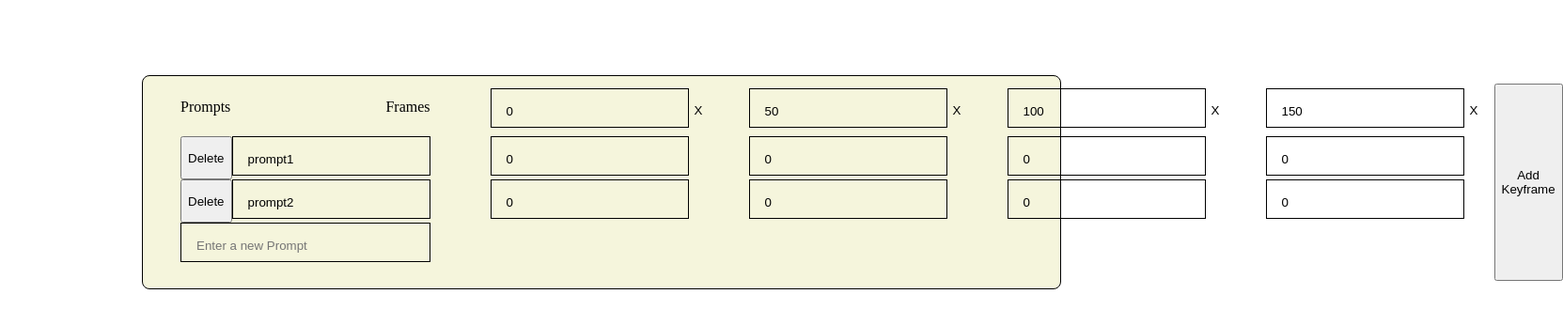
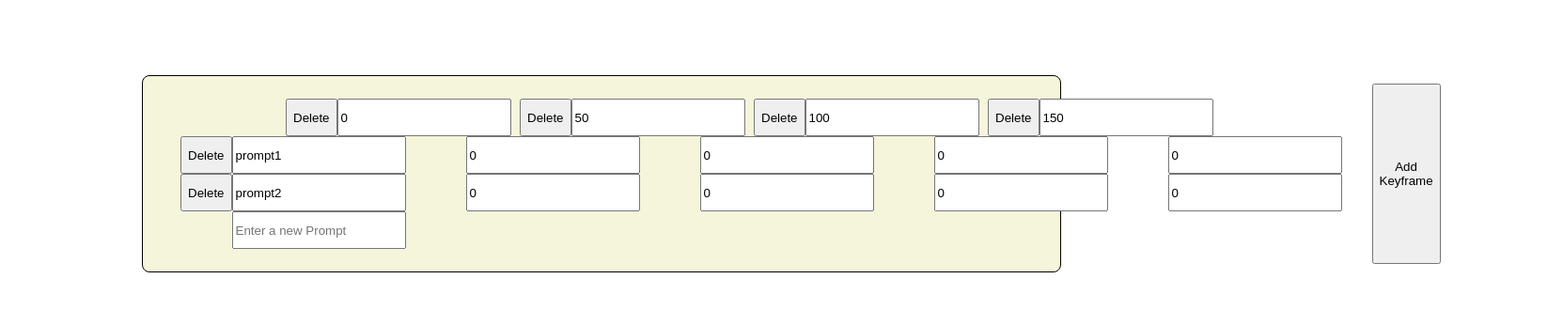
Before and after one commit to nenomancer/ai-anim-app, a React (Create React App) app: page / in a window 1280 px wide. Shown: the top 346 px of the page at 94% size, 1663 px wide, since content can reach past the window. Built offline with nearby package versions, Linux system fonts and the light colour scheme.

Commit message:
Prompt component functionality improvement, styling changes

```diff
--- a/src/components/AnimationTable.css
+++ b/src/components/AnimationTable.css
@@ -1,10 +1,17 @@
+body {
+  margin: 0;
+  padding: 0;
+  -moz-box-sizing: border-box;
+  box-sizing: border-box;
+}
+
 .container {
   background-color: beige;
   max-width: 960px;
   margin: 5rem auto;
-    padding: .5rem;
+  padding: 0.5rem;
   border: 1px solid black;
-    border-radius: .5rem;
+  border-radius: 0.5rem;
   display: flex;
 }
 
@@ -16,54 +23,53 @@
   align-items: center;
 }
 
-.keyframe-help > button {
-    background: transparent;
-    border: none;
-    cursor: pointer;
-}
-
-.keyframe-help > button:hover{
-    background-color: #d3d3d3;
-
-}
-
-.prompts-column, .keyframe-column {
+.prompts-column,
+.keyframe-column {
   display: flex;
   flex-direction: column;
   padding: 1rem 2rem;
 }
 
-.prompts-container, .keyframe-container {
-    margin-top: 1rem;
+.prompts-container,
+.keyframe-container {
+  /* margin-top: 1rem; */
 }
 
 .prompt {
   display: flex;
+  /* background-color: red; */
 }
 
-.inline-data {
-    height: 1.5rem;
-    padding: .5rem;
-    margin-bottom: .25rem;
-    border: 1px solid black;
+.prompts-new {
+  /* background-color: red; */
+  /* justify-self: flex-end; */
+  /* align-self: flex-end; */
 }
 
-.prompts-help, .keyframe-help {
-    height: 1.5rem;
-    display: flex;
-    justify-content: space-between;
+.btn-delete {
+  cursor: pointer;
 }
 
-input {
-    background-color: transparent;
-    border: none;
-    padding: 8px;
+.keyframe-column .btn-delete {
+    height: 100%;
 }
 
-input:hover {
+.inline-data,
+.prompts-help,
+.keyframe-help {
+  display: flex;
+  height: 40px;
+  justify-content: flex-end;
+}
+
+.inline-data input {
+    cursor: pointer;
+}
+
+/* input:hover {
   background-color: #d3d3d3;
   cursor: pointer;
-}
+} */
 
 /* Chrome, Safari, Edge, Opera */
 input::-webkit-outer-spin-button,
@@ -73,6 +79,6 @@ input::-webkit-inner-spin-button {
 }
 
 /* Firefox */
-input[type=number] {
+input[type="number"] {
   -moz-appearance: textfield;
 }
--- a/src/components/AnimationTable.jsx
+++ b/src/components/AnimationTable.jsx
@@ -15,6 +15,10 @@ const AnimationTable = () => {
     }
   });
 
+  // STATE TO KEEP TRACK OF INDIVIDUAL PROMPT TEXT
+  // THIS NEEDS TO BE WORKED ON
+  const [promptText, setPromptText] = useState("");
+
   // SAVE PROMPTS TO LOCAL STORAGE:
   useEffect(() => {
     localStorage.setItem("prompts", JSON.stringify(prompts));
@@ -22,12 +26,12 @@ const AnimationTable = () => {
 
   // DELETE PROMPT
   const deletePromptHandler = (selectedIndex) => {
-    // FILTER OUT THE SELECTED PROMPT
-    console.log(selectedIndex);
-    console.log(prompts[selectedIndex]);
+    // NEW ARRAY FOR FILTERED PROMPTS
     const filteredPrompts = [];
+    // ITERATE THROUGH ALL PROMPTS
     for (let i = 0; i < prompts.length; i++) {
       if (i !== selectedIndex) {
+        // ADD ALL PROMPTS EXCEPT SELECTED INTO NEW ARRAY
         filteredPrompts.push(prompts[i]);
       }
     }
@@ -49,7 +53,7 @@ const AnimationTable = () => {
   // SAVE KEYFRAMES TO LOCAL STORAGE
   useEffect(() => {
     localStorage.setItem("keyframes", JSON.stringify(keyframes));
-    // console.log("Keyframe has been changed");
+    console.log("Keyframe has been changed");
   }, [keyframes]);
 
   // ADD KEYFRAME
@@ -57,20 +61,28 @@ const AnimationTable = () => {
     // SPREAD PREVIOUS KEYFRAMES, SET NEW ONE AS 0
     const newKeyframe = keyframes[keyframes.length - 1];
     console.log(newKeyframe);
-    const newKeyframes = [...keyframes, "0"];
+    const newKeyframes = [...keyframes, "1"];
     setKeyframes(newKeyframes);
   };
 
   // DELETE KEYFRAME
   const deleteKeyframeHandler = (selectedKeyframe) => {
-    const filteredColumns = keyframes.filter((keyframe) => {
-      return selectedKeyframe !== keyframe;
-    });
-    // setKeyframes(filteredColumns);
+    const newKeyframes = [];
+    for (let i = 0; i < keyframes.length; i++) {
+      if (i !== selectedKeyframe) {
+        newKeyframes.push(keyframes[i]);
+      }
+    }
+
+    setKeyframes(newKeyframes);
     console.log(
-      `filteredColumns: ${filteredColumns}, selectedKeyframe: ${selectedKeyframe}`
+      `newKeyframes: ${newKeyframes}, selectedKeyframe: ${selectedKeyframe}`
     );
   };
+
+  // STATE NEEDS TO BE LIFTED FROM KEYFRAME AND PROMPT COLUMN
+  // INTO ANIMATION TABLE
+  // OR CHANGE THE LOCAL STORAGE FROM WITHIN THE COMPONENTS?
 
   return (
     <div className="container">
@@ -81,11 +93,12 @@ const AnimationTable = () => {
       />
 
       {/* display keyframe columns  */}
-      {keyframes.map((keyframe) => (
+      {keyframes.map((keyframe, index) => (
         <KeyframeColumn
           prompts={prompts}
           deleteKeyframeHandler={deleteKeyframeHandler}
           keyframe={keyframe}
+          index={index}
           key={Math.floor(Math.random() * 10000) + 1}
         />
       ))}
--- a/src/components/InlineEdit.jsx
+++ b/src/components/InlineEdit.jsx
@@ -1,29 +1,43 @@
 import react from "react";
 
 const InlineEdit = (props) => {
+  const dataType = props.dataType;
   const onChange = (e) => {
     props.setValue(e.target.value);
   };
 
   const onKeyDown = (e) => {
-    if (props.tag === "newPrompt") {
-      if (e.key === "Enter") {
+    console.log(e.target.value);
+    if (e.key === "Enter") {
+      if (dataType === "prompts-new") {
         props.setPrompts([...props.prompts, props.value]);
         e.target.blur();
         props.setValue("");
       }
-    } else {
-      if (e.key === "Enter" || e.key === "Escape") {
-        e.target.blur();
-        props.setValue(props.value)
-      } else {
-          props.setValue(e.target.value);
+      if (dataType === "prompts-value") {
+        props.setValue(props.value);
+        props.prompts[props.index] = e.target.value;
+        props.setPrompts([...props.prompts]);
       }
     }
+    // if (dataType === "newPrompt") {
+    //   if (e.key === "Enter") {
+    //     props.setPrompts([...props.prompts, props.value]);
+    //     e.target.blur();
+    //     props.setValue("");
+    //   }
+    // } else {
+    //   if (e.key === "Enter" || e.key === "Escape") {
+    //     e.target.blur();
+    //     props.setValue(props.value)
+    //   } else {
+    //       props.setValue(e.target.value);
+    //   }
+    // }
   };
 
   return (
-    <div className="inline-data">
+    <div className={`inline-data ${props.className}`}>
       <input
         placeholder={props.placeholder}
         size={props.size}
--- a/src/components/Keyframe.jsx
+++ b/src/components/Keyframe.jsx
@@ -2,17 +2,17 @@ import { useState } from "react";
 import InlineEdit from "./InlineEdit";
 
 const Keyframe = (props) => {
-  const [value, setValue] = useState(props.value)
+  const [value, setValue] = useState(props.value);
   return (
     <InlineEdit
-      key={props.index}
+      index={props.index}
       type="number"
       name="key"
       size="1"
       maxLength="2"
       value={value}
       setValue={setValue}
-
+      dataType="keyframe-value"
     />
   );
 };
--- a/src/components/KeyframeColumn.jsx
+++ b/src/components/KeyframeColumn.jsx
@@ -8,7 +8,6 @@ const KeyframeColumn = (props) => {
   for (let i = 1; i <= props.prompts.length; i++) {
     keyframes.push("0");
   }
-
   // USING KEYFRAMES ARRAY AS DEFAULT STATE
   const [keyframeValues, setKeyframeValues] = useState(keyframes);
 
@@ -17,22 +16,29 @@ const KeyframeColumn = (props) => {
 
   return (
     <div className="keyframe-column">
-      {/* RENDERING FRAME NUMBER ON TOP */}
+      {/* SHOW FRAME NUMBER ON TOP */}
       <div className="keyframe-help">
+        <button className="btn-delete" onClick={() => props.deleteKeyframeHandler(props.index)}>
+          Delete
+        </button>
         <InlineEdit
           className="keyframe-frame"
           type="number"
           size="1"
           value={frame}
           setValue={setFrame}
+          dataType="keyframe-column"
         />
-        <button onClick={() => props.deleteKeyframeHandler(props.keyframe)}>
-          X
-        </button>
       </div>
+      {/* SHOW KEYFRAME VALUES  */}
       <div className="keyframe-container">
         {keyframeValues.map((value, index) => (
-          <Keyframe key={Math.random()} keyframe value={value} />
+          <Keyframe
+            key={Math.random()}
+            index={index}
+            value={value}
+            className="keyframe"
+          />
         ))}
       </div>
     </div>
--- a/src/components/Prompt.jsx
+++ b/src/components/Prompt.jsx
@@ -6,10 +6,21 @@ const Prompt = (props) => {
 
   return (
     <div className="prompt">
-      <button onClick={() => props.deletePromptHandler(props.index)}>
+      <button
+        className="btn-delete"
+        onClick={() => props.deletePromptHandler(props.index)}
+      >
         Delete
       </button>
-      <InlineEdit value={value} setValue={setValue} type="text" />
+      <InlineEdit
+        value={value}
+        setValue={setValue}
+        index={props.index}
+        prompts={props.prompts}
+        setPrompts={props.setPrompts}
+        type="text"
+        dataType="prompts-value"
+      />
     </div>
   );
 };
--- a/src/components/PromptColumn.jsx
+++ b/src/components/PromptColumn.jsx
@@ -28,13 +28,12 @@ const PromptColumn = (props) => {
             type="text"
             placeholder="Enter a new Prompt"
             tag="newPrompt"
+            className="prompts-new"
             prompts={props.prompts}
             setPrompts={props.setPrompts}
             value={newPrompt}
             setValue={setNewPrompt}
-            onClick={() => {
-              console.log("gaz");
-            }}
+            dataType="prompts-new"
           />
         </div>
       </div>
--- a/src/index.css
+++ b/src/index.css
@@ -1,8 +1,4 @@
-body {
-  margin: 0;
-  padding: 0;
-  box-sizing: border-box;
-}
+
 
 code {
   font-family: source-code-pro, Menlo, Monaco, Consolas, 'Courier New',
```
Lines whose indentation alone changed are shown as unchanged.
